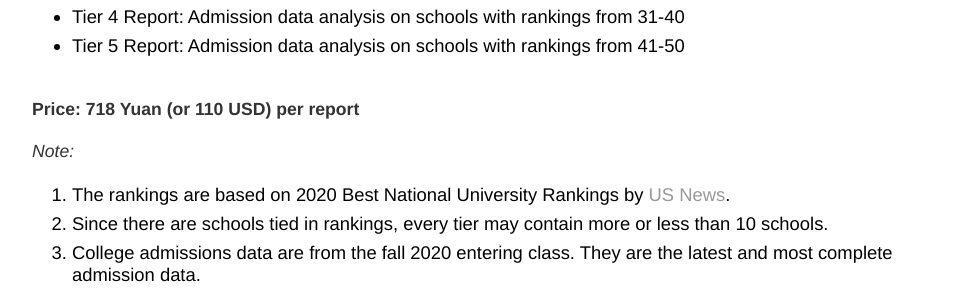
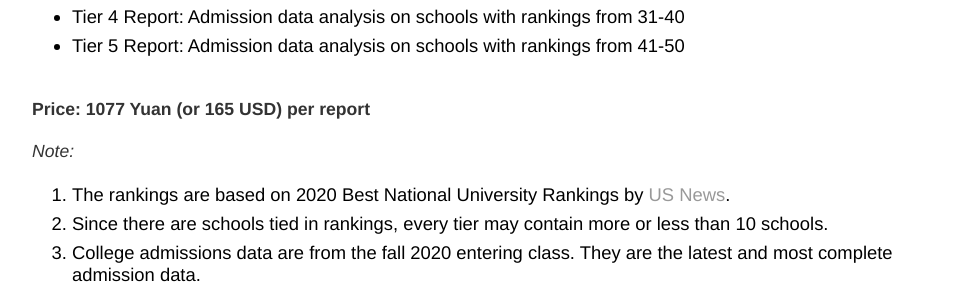
Before and after one commit to RagingTiger/PnFTech.github.io, a Jekyll site: the page built from analytics/index.html, in a window 1280 px wide. Shown: the part 1029-1321 px from the top of the page, without its empty margins (160-1118 px from the left). Built offline with Jekyll 4.4.1, drawn with Linux system fonts in a browser that asks for light colours.

Commit message:
Update index.html
changed price

```diff
--- a/analytics/index.html
+++ b/analytics/index.html
@@ -52,7 +52,7 @@ title: PnF
       <li>Tier 5 Report: Admission data analysis on schools with rankings from 41-50</li>
   </ul>
 
-  <p><b>Price: 718 Yuan (or 110 USD) per report</b></p>
+  <p><b>Price: 1077 Yuan (or 165 USD) per report</b></p>
 
   <p><i>Note:</i></p>
   <ol class="posts">
```
